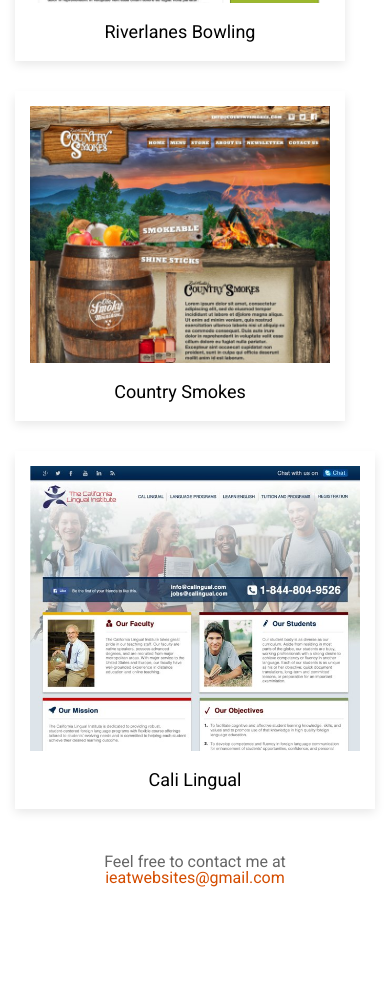
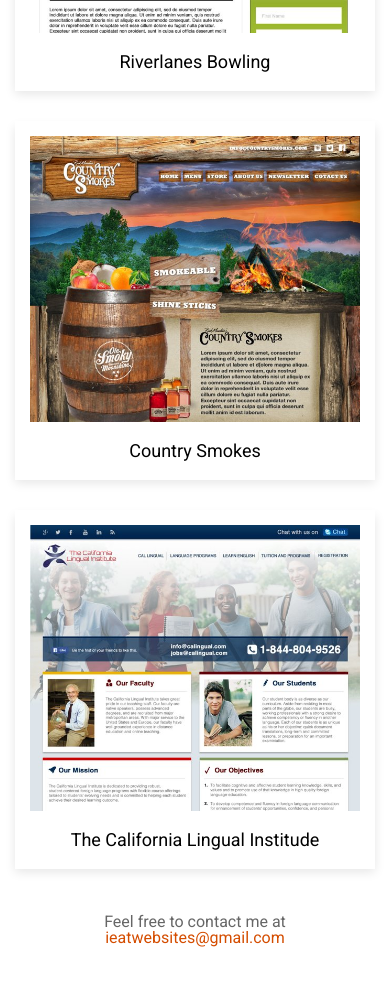
Before and after one commit to brickbones/my-portfolio, a website: page index.html in a window 390 px wide. Shown: the part 5060-6045 px from the top of the page. Drawn offline with nearby package versions, Linux system fonts and the light colour scheme.

Commit message:
responsive margin fix

```diff
--- a/css/main.css
+++ b/css/main.css
@@ -430,4 +430,8 @@
   padding: 0 10%;
 }
 
+.small-portfolio .portfolio-image-wrapper{
+  margin: 15px 0 15px 0;
+}
+
 }/* /800px */
--- a/index.html
+++ b/index.html
@@ -182,7 +182,7 @@
           </div>
           <div class="portfolio-image-wrapper column _30 project_8">
             <img src="dist/img/cali-lingual/cali-lingual.jpg">
-            <p>Cali Lingual</p>
+            <p>The California Lingual Institude</p>
           </div>
       </div>
 
@@ -306,7 +306,7 @@
     <div class="modal-cotent">
      <div class="modal-wrapper">
       <h1>Country Smokes</h1>
-      <p>River Lanes Family Entertainment Center is Brevard County’s premiere destination for entertainment, food and fun! This website was designed using Sketch and converted to a WordPress CMS theme.</p>
+      <p>A very interesting product that combines smokable sticks with the famous Ole Smoky Moonshine. This website was designed using Photoshop and the files were to the Country Smokes Web Developers.</p>
       <img src="dist/img/countrysmokes/country-smokes-hd.jpg">
       <img src="dist/img/countrysmokes/country-smokes-shop.jpg">
       <img src="dist/img/countrysmokes/country-smokes-contact.jpg">
@@ -318,8 +318,8 @@
   <span class="close-btn">GO BACK</span>
     <div class="modal-cotent">
      <div class="modal-wrapper">
-      <h1>Cali Lingual</h1>
-      <p>River Lanes Family Entertainment Center is Brevard County’s premiere destination for entertainment, food and fun! This website was designed using Sketch and converted to a WordPress CMS theme.</p>
+      <h1>The California Lingual Institude</h1>
+      <p>Dedicated to provide student-centered foreign language programs. This website was designed using Adobe Photoshop and Illustrator and the files were transfered to the California Lingual Institude Web Developer.</p>
       <img src="dist/img/cali-lingual/cali-lingual-hd.jpg">
     </div>
    </div>
```
Also changed, not shown: dist/css/all.css, dist/css/all.min.css.
